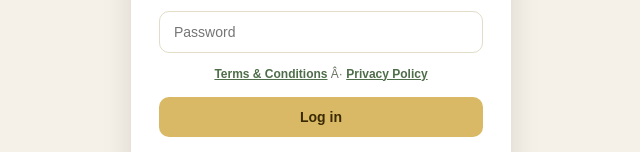
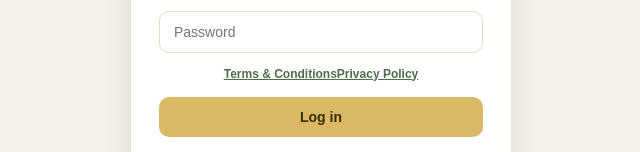
Before and after one commit to deanndiweni/Diaspora-Direct, a React (Vite) app: page / in a window 1280 px wide. Shown: the part 399-551 px from the top of the page, without its empty margins (319-959 px from the left). Built offline with nearby package versions, Linux system fonts and the light colour scheme; no server answers.

Commit message:
Remove stray symbol between Terms and Privacy links

```diff
--- a/src/AuthScreen.jsx
+++ b/src/AuthScreen.jsx
@@ -101,7 +101,6 @@ export default function AuthScreen({ onAuthed }) {
 
         <div style={{ fontSize: 12, color: C.charcoalSoft, marginBottom: 14, lineHeight: 1.5, textAlign: "center" }}>
           <a href="/terms.html" target="_blank" rel="noopener noreferrer" style={{ color: C.teal, fontWeight: 600 }}>Terms &amp; Conditions</a>
-          <span aria-hidden="true"> Â· </span>
           <a href="/privacy.html" target="_blank" rel="noopener noreferrer" style={{ color: C.teal, fontWeight: 600 }}>Privacy Policy</a>
         </div>
         <button type="submit" disabled={loading} style={{
```
